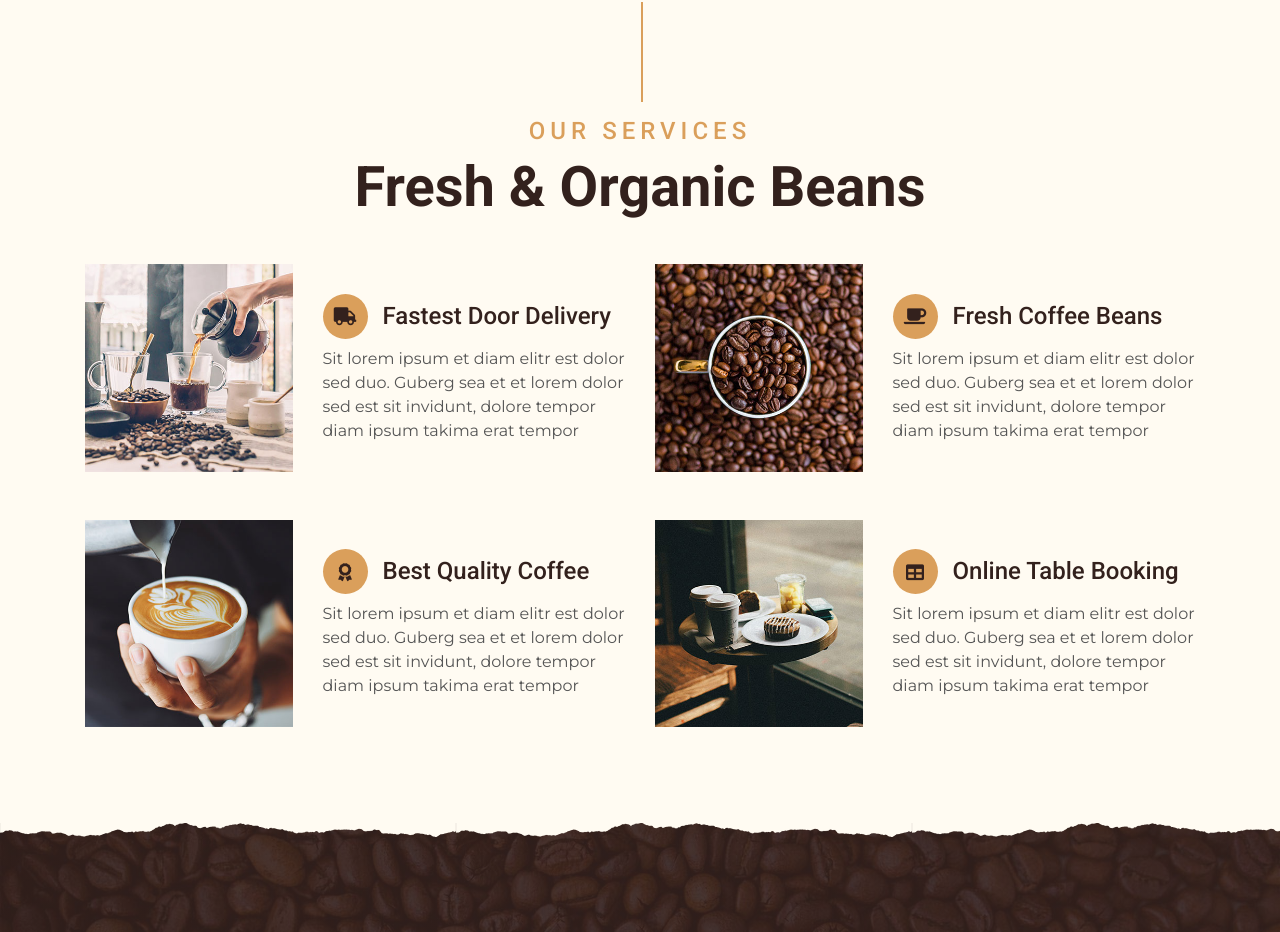
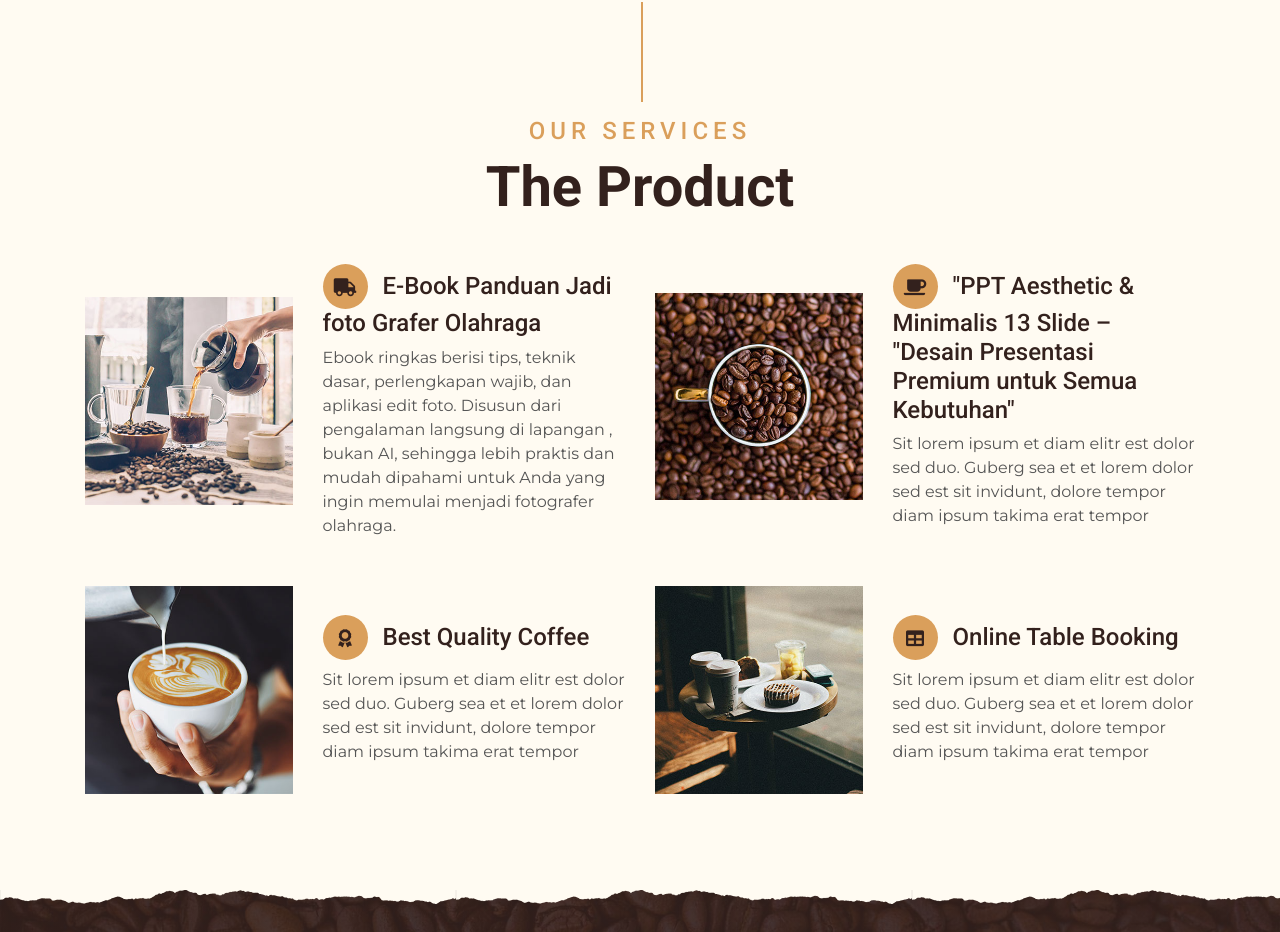
Before and after one commit to looksip2/looksip_design, a plain HTML site: page index.html in a window 1280 px wide. Shown: the part 1672-2604 px from the top of the page. Drawn offline with nearby package versions, Linux system fonts and the light colour scheme.

Commit message:
Update index.html

```diff
--- a/index.html
+++ b/index.html
@@ -126,7 +126,7 @@
         <div class="container">
             <div class="section-title">
                 <h4 class="text-primary text-uppercase" style="letter-spacing: 5px;">Our Services</h4>
-                <h1 class="display-4">Fresh & Organic Beans</h1>
+                <h1 class="display-4">The Product</h1>
             </div>
             <div class="row">
                 <div class="col-lg-6 mb-5">
@@ -135,9 +135,10 @@
                             <img class="img-fluid mb-3 mb-sm-0" src="img/service-1.jpg" alt="">
                         </div>
                         <div class="col-sm-7">
-                            <h4><i class="fa fa-truck service-icon"></i>Fastest Door Delivery</h4>
-                            <p class="m-0">Sit lorem ipsum et diam elitr est dolor sed duo. Guberg sea et et lorem dolor sed est sit
-                                invidunt, dolore tempor diam ipsum takima erat tempor</p>
+                            <h4><i class="fa fa-truck service-icon"></i>E-Book Panduan Jadi foto Grafer Olahraga</h4>
+                            <p class="m-0">Ebook ringkas berisi tips, teknik dasar, perlengkapan wajib, dan aplikasi edit foto.
+                                Disusun dari pengalaman langsung di lapangan , bukan AI, sehingga lebih praktis dan mudah dipahami untuk Anda
+                                yang ingin memulai menjadi fotografer olahraga.</p>
                         </div>
                     </div>
                 </div>
@@ -147,7 +148,7 @@
                             <img class="img-fluid mb-3 mb-sm-0" src="img/service-2.jpg" alt="">
                         </div>
                         <div class="col-sm-7">
-                            <h4><i class="fa fa-coffee service-icon"></i>Fresh Coffee Beans</h4>
+                            <h4><i class="fa fa-coffee service-icon"></i>"PPT Aesthetic & Minimalis 13 Slide – "Desain Presentasi Premium untuk Semua Kebutuhan"</h4>
                             <p class="m-0">Sit lorem ipsum et diam elitr est dolor sed duo. Guberg sea et et lorem dolor sed est sit
                                 invidunt, dolore tempor diam ipsum takima erat tempor</p>
                         </div>
```
